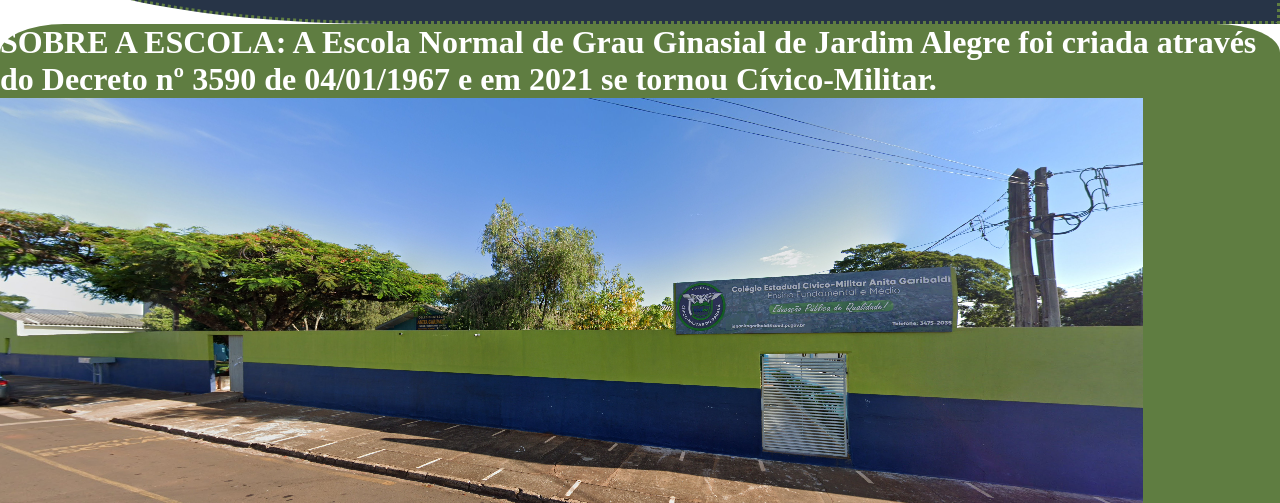
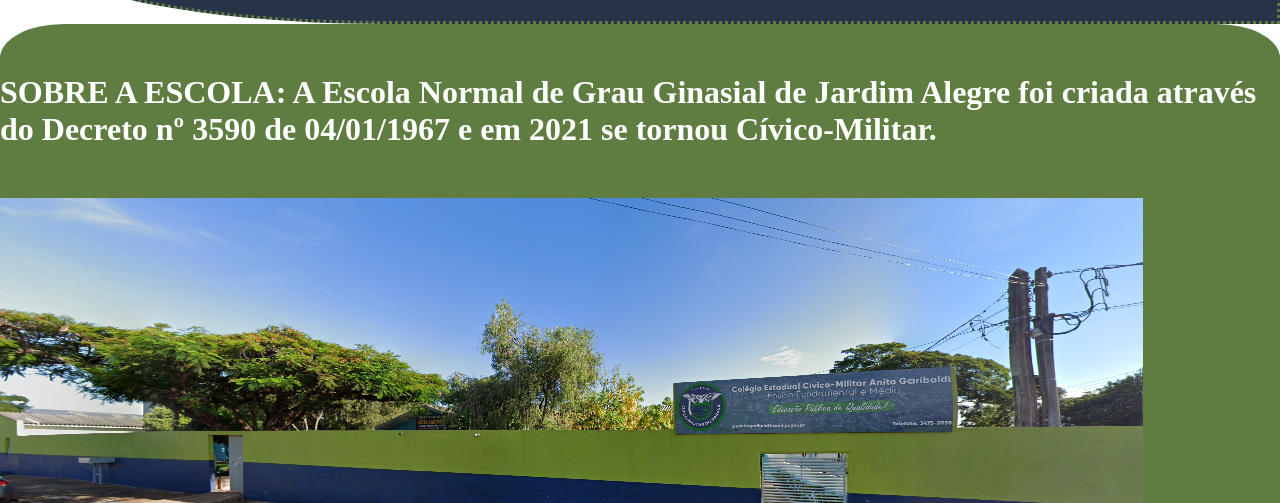
Before and after one commit to thiagocherp/projeto-site-anita, a plain HTML site: page index.html in a window 1280 px wide. Shown: the part 297-800 px from the top of the page. Drawn offline with Linux system fonts and the light colour scheme.

Commit message:
mudando o texto-escola padding teste

```diff
--- a/style.css
+++ b/style.css
@@ -50,6 +50,10 @@
     border-radius: 5%;
 }
 
+.main-superior-texto-escola{
+    padding: 50px 0;
+
+}
 .main-inferior{
     background-color: #5F7D41;
     border-radius: 5%;
```
